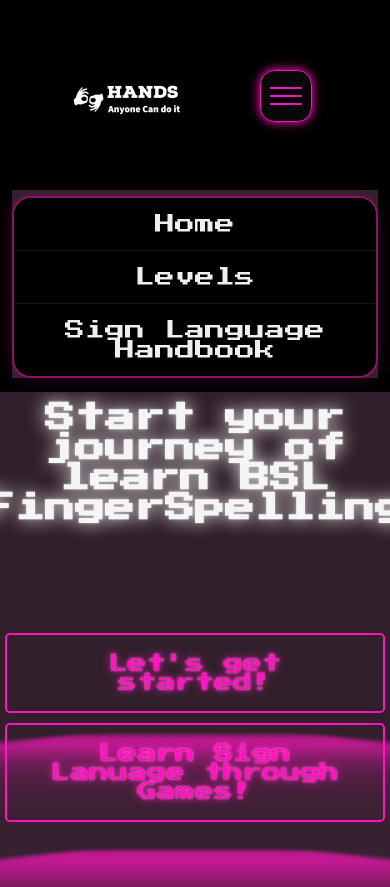
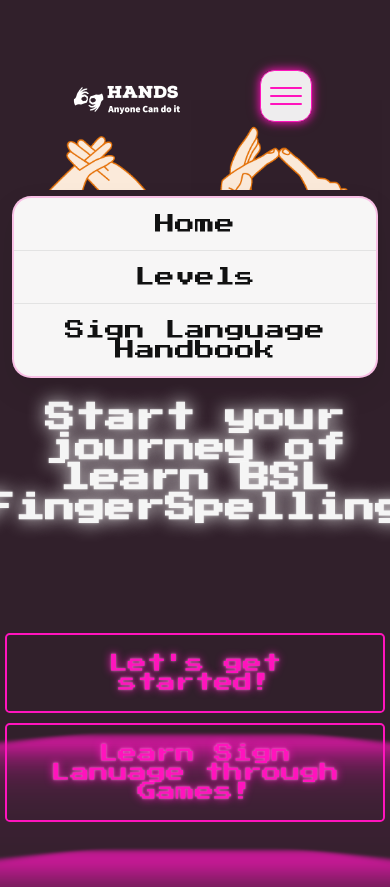
Before and after one commit to Omicron69/BritishFingerSpellingAI, a website: page index.html in a window 390 px wide. Both pictures are taken after a click on the button "Open navigation menu". Shown: the top 887 px of the page. Drawn offline with Linux system fonts and the light colour scheme; a web font is replaced by a local one.

Commit message:
Simplify mobile navbar styling

```diff
--- a/View/css/navbar-menu.css
+++ b/View/css/navbar-menu.css
@@ -5,7 +5,7 @@
         height: 3.2rem;
         border: 0.125em solid var(--clr-neon);
         border-radius: 0.9rem;
-        background-color: rgba(255, 255, 255, 0.03);
+        background-color: rgba(255, 255, 255, 0.92);
         box-shadow: 0 0 0.7em 0 var(--clr-neon), 0 0 1rem 0 rgba(255, 0, 170, 0.2);
         align-items: center;
         justify-content: center;
@@ -29,6 +29,8 @@
         gap: 12px;
         height: auto !important;
         padding: 14px 12px;
+        background: transparent !important;
+        box-shadow: none !important;
     }
 
     .navbar nav {
@@ -48,16 +50,19 @@
         justify-content: center;
         gap: 0;
         margin-top: 6px;
-        border: 0.125em solid rgba(255, 0, 170, 0.45);
+        border: 0.125em solid rgba(255, 0, 170, 0.22);
         border-radius: 1.2rem;
         overflow: hidden;
-        box-shadow: 0 0 1.2rem rgba(255, 0, 170, 0.18);
+        box-shadow: 0 0.8rem 2rem rgba(0, 0, 0, 0.08);
+        background: rgba(255, 255, 255, 0.96) !important;
+        backdrop-filter: blur(8px);
     }
 
     .nav_links li {
         width: 100%;
         padding: 0 !important;
-        border-bottom: 1px solid rgba(255, 255, 255, 0.08);
+        border-bottom: 1px solid rgba(0, 0, 0, 0.08);
+        background: transparent !important;
     }
 
     .nav_links li:last-child {
@@ -69,11 +74,19 @@
         width: 100%;
         padding: 1rem 1.1rem;
         text-align: center;
+        background: transparent !important;
+        color: #111 !important;
     }
 
     .btm {
         grid-column: 1 / -1;
         justify-self: center;
+    }
+
+    .logo,
+    .navbar .logo,
+    .navbar img {
+        background: transparent !important;
     }
 }
 
```
